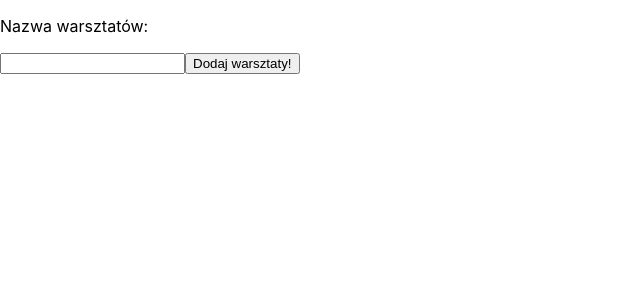
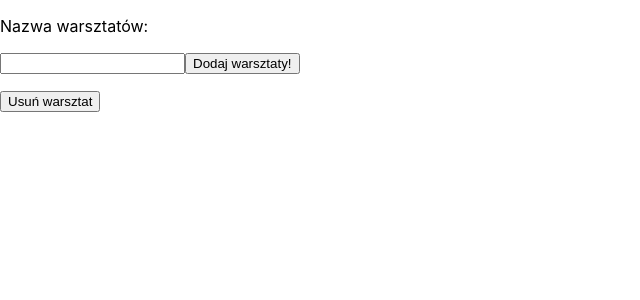
Before and after one commit to jan-lewandoski/react-intro, a React (Create React App) app: page / in a window 1280 px wide. Shown: the top 300 px of the page, without its empty margins (0-640 px from the left). Built offline with nearby package versions, Linux system fonts and the light colour scheme.

Commit message:
Component

```diff
--- /dev/null
+++ b/src/components/WorkshopCard/index.js
@@ -0,0 +1,10 @@
+const WorkshopCard = ({ name, deleteHandler }) => {
+  return (
+    <div>
+      <p>{name}</p>
+      <button onClick={() => deleteHandler(name)}>Usuń warsztat</button>
+    </div>
+  );
+};
+
+export default WorkshopCard;
--- a/src/containers/App/App.js
+++ b/src/containers/App/App.js
@@ -1,6 +1,7 @@
 import { useState, useEffect } from "react";
 import logo from "../../logo.svg";
 import "./App.css";
+import WorkshopCard from "../../components/WorkshopCard";
 
 function App() {
   const [name, setName] = useState("");
@@ -32,12 +33,20 @@ function App() {
     setName(event.target.value);
   };
 
+  const deleteHandler = (name) => {
+    const newWorkshops = workshops.filter(
+      (workshopName) => workshopName !== name
+    );
+    setWorkshops(newWorkshops);
+  };
+
   return (
     <div>
       <p>Nazwa warsztatów: {name}</p>
       <input value={name} onChange={onChange}></input>
       <button onClick={addWorkshop}>Dodaj warsztaty!</button>
       <div>{workshops.join(",")}</div>
+      <WorkshopCard name={workshops[0]} deleteHandler={deleteHandler} />
     </div>
   );
 }
```
